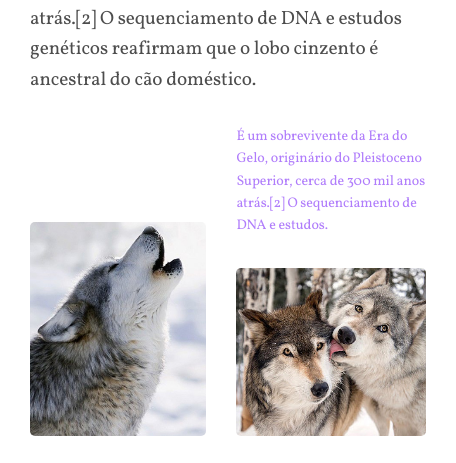
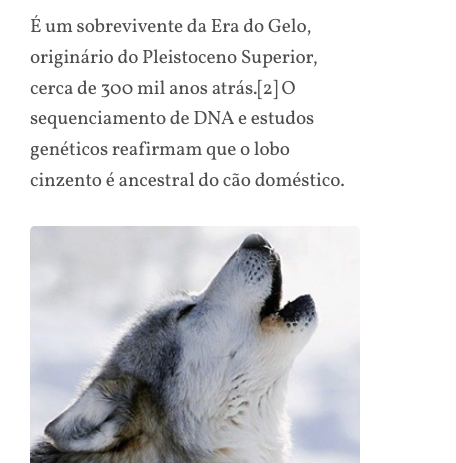
Before and after one commit to Victorhumbert/Wildbeast, a plain HTML site: page index.html in a window 390 px wide. Shown: the part 575-1038 px from the top of the page, 456 px wide, since content can reach past the window. Drawn offline with Linux system fonts and the light colour scheme.

Commit message:
finalizado

```diff
--- a/css/style.css
+++ b/css/style.css
@@ -17,7 +17,7 @@ a {
   text-decoration: none;
 }
 img {
-  max-width: 100%;
+  width: 100%;
   display: block;
   border-radius: 5px;
 }
@@ -122,10 +122,10 @@ img {
 }
 
 @keyframes seta {
-  from{
+  from {
     right: 30px;
   }
-  to{
+  to {
     right: 20px;
   }
 }
@@ -137,22 +137,22 @@ img {
   .sidenav li {
     flex: 1 0 60px;
   }
-  .sidenav{
+  .sidenav {
     padding: 0 30px;
     overflow-x: auto;
     -webkit-overflow-scrolling: touch;
     -ms-overflow-style: -ms-autohiding-scrollbar;
     position: relative;
   }
-  .sidenav::after{
-    content: '➝';
+  .sidenav::after {
+    content: "➝";
     position: absolute;
     top: 5px;
     right: 30px;
     color: #0000009a;
-    animation: seta .5s ease-in 0s infinite alternate;
+    animation: seta 0.5s ease-in 0s infinite alternate;
   }
-  .sidenav li a{
+  .sidenav li a {
     margin: 30px 30px 30px 0;
   }
 }
@@ -166,6 +166,13 @@ img {
   display: grid;
   grid-template-columns: 1fr 1fr;
   gap: 30px;
+}
+
+@media (max-width: 600px) {
+  .content,
+  .titulo {
+    grid-template-columns: auto;
+  }
 }
 
 .col-wide {
@@ -290,6 +297,7 @@ p {
   align-content: start;
   padding: 30px;
   gap: 30px;
+  grid-template-columns: repeat(auto-fit, minmax(150px, 1fr));
 }
 
 /* Footer */
```
